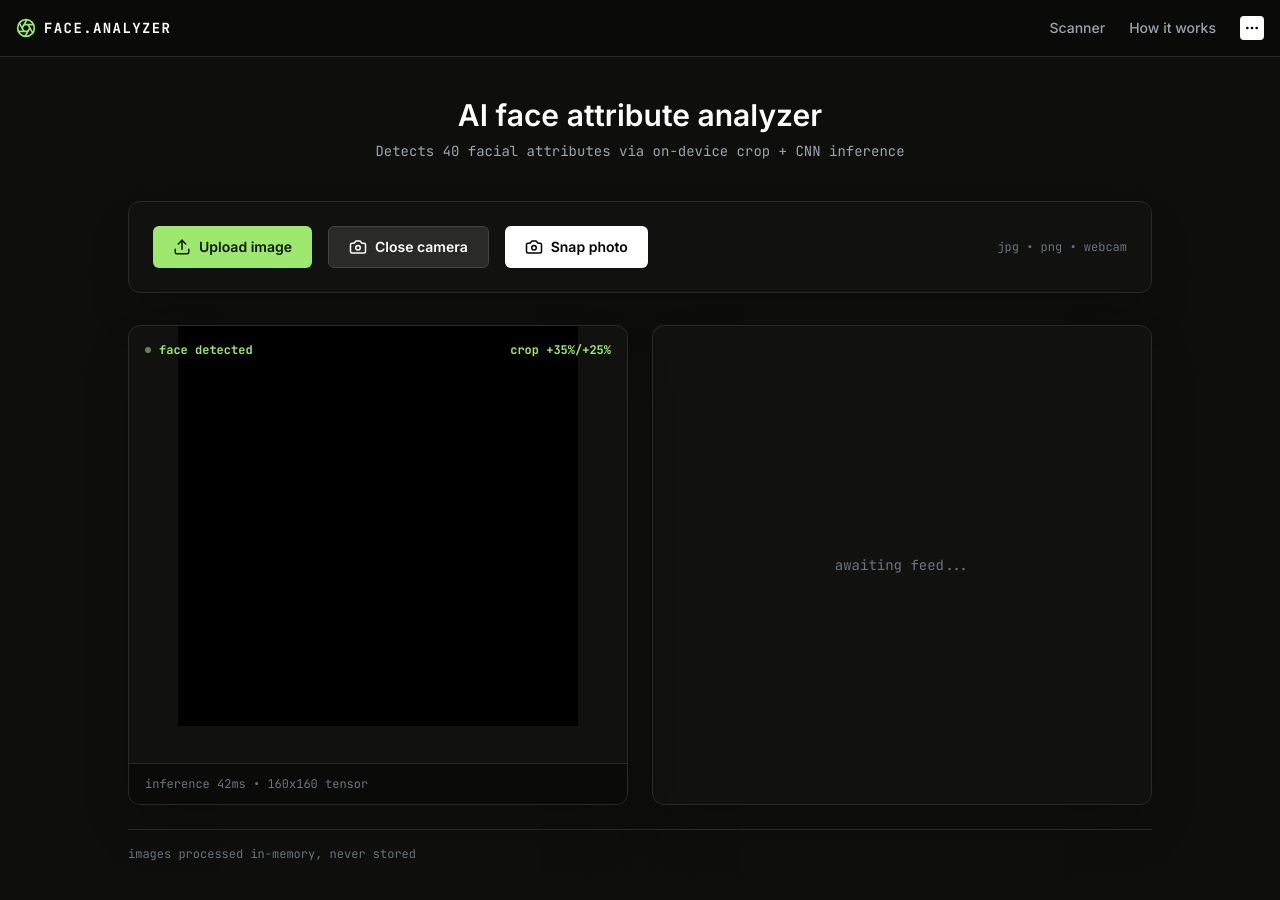
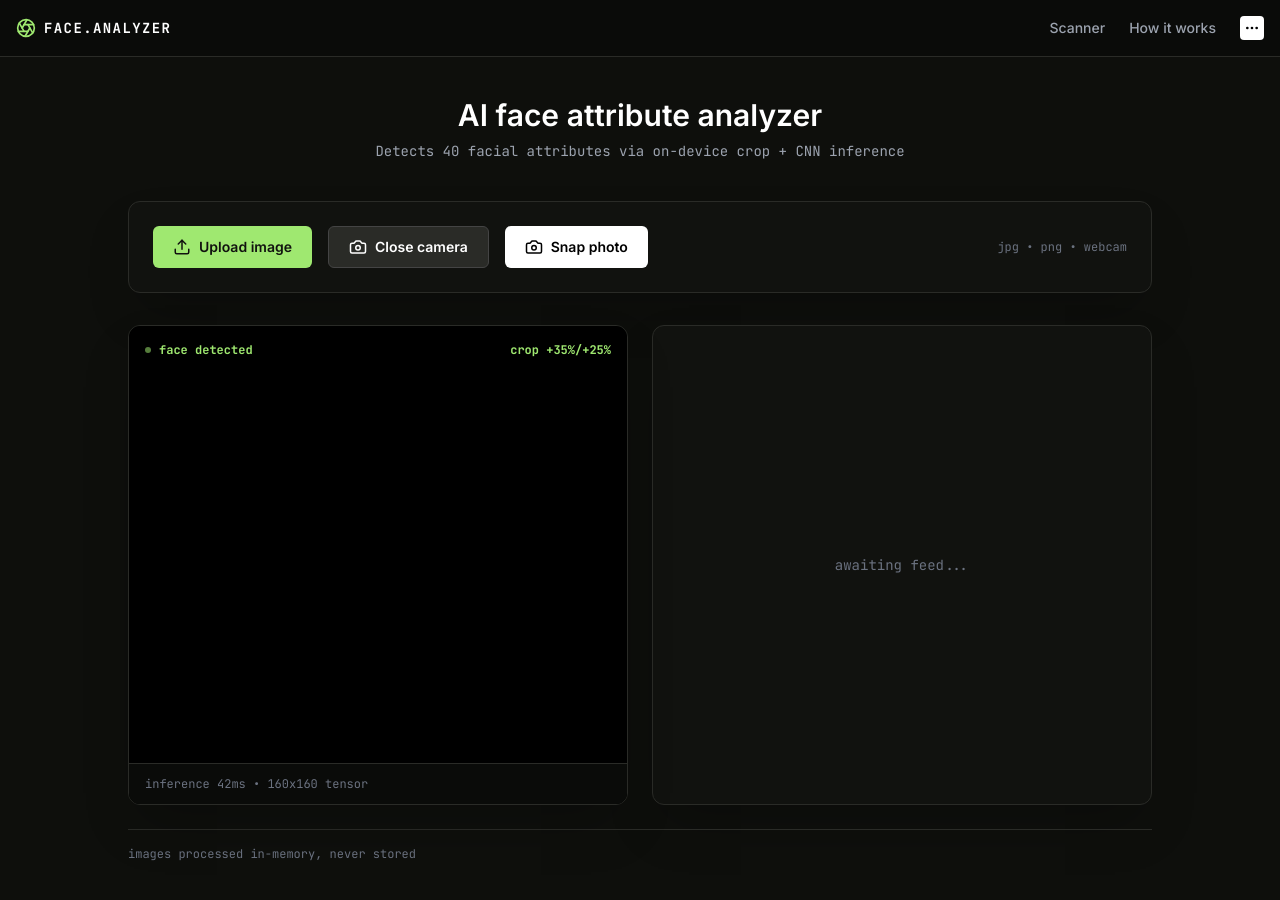
Before and after one commit to Yatin07/realtime-face-analysis, a React (Vite) app in the folder frontend/: page / in a window 1280 px wide. Both pictures are taken after a click on the button "Open camera". Built offline with nearby package versions, Linux system fonts and the light colour scheme; no server answers.

Commit message:
boxes debugging successfull

```diff
--- a/frontend/src/pages/Home.jsx
+++ b/frontend/src/pages/Home.jsx
@@ -155,42 +155,31 @@ function Home() {
             const natW = video.videoWidth;
             const natH = video.videoHeight;
 
-            // Force canvas to exactly match the fixed 400x400 container
-            // This makes CSS scale factor exactly 1.0 in both X and Y — no distortion
-            canvasRef.current.width = 400;
-            canvasRef.current.height = 400;
+            // Since the canvas perfectly hugs the video natively via CSS (w-full h-auto),
+            // we just set the internal canvas resolution to exactly match the native video resolution.
+            if (canvasRef.current.width !== natW || canvasRef.current.height !== natH) {
+              canvasRef.current.width = natW;
+              canvasRef.current.height = natH;
+            }
 
             const detections = faceDetectorRef.current.detectForVideo(video, performance.now());
             const ctx = canvasRef.current.getContext("2d");
-            ctx.clearRect(0, 0, 400, 400);
+            ctx.clearRect(0, 0, natW, natH);
 
             if (detections.detections.length === 0) {
               ctx.font = "13px monospace";
               ctx.fillStyle = "#D97757";
               ctx.fillText("no face detected", 12, 24);
-            }
-
-            if (detections.detections.length > 0) {
+            } else {
               const bbox = detections.detections[0].boundingBox;
 
-              // ADD THESE THREE LINES
-              console.log('natW:', natW, 'natH:', natH);
-              console.log('bbox raw:', bbox.originX, bbox.originY, bbox.width, bbox.height);
-              console.log('container:', canvasRef.current.width, canvasRef.current.height);
-
-              // Scale bbox from native video resolution into 400x400 canvas space
-              const scaleX = 400 / natW;
-              const scaleY = 400 / natH;
-
-              const scaledW = bbox.width * scaleX;
-              const scaledH = bbox.height * scaleY;
-              const scaledY = bbox.originY * scaleY;
-              // Flip X for the CSS mirror on Webcam
-              const flippedX = 400 - (bbox.originX * scaleX) - scaledW;
+              // No scaling math needed! Canvas and Video share the exact same internal coordinate system.
+              // Flip X to account for the CSS scaleX(-1) on the video element.
+              const flippedX = natW - bbox.originX - bbox.width;
 
               ctx.strokeStyle = "#9FE870";
-              ctx.lineWidth = 2;
-              ctx.strokeRect(flippedX, scaledY, scaledW, scaledH);
+              ctx.lineWidth = 3;
+              ctx.strokeRect(flippedX, bbox.originY, bbox.width, bbox.height);
             }
           }
         }
@@ -286,21 +275,22 @@ function Home() {
                 crop +35%/+25%
               </div>
 
-              {/* Fix 1: NO transforms on wrapper or canvas. Fix 2: mirror ONLY on Webcam via inline style. */}
-              {/* <div className="relative w-full h-full bg-black flex-grow"> */}
-              <div className="relative bg-black mx-auto" style={{ width: '400px', height: '400px' }}>
+              <div className="relative flex-grow w-full flex items-center justify-center bg-black overflow-hidden">
+                {/* The inner div perfectly hugs the video's natural aspect ratio */}
+                <div className="relative w-full">
                   <Webcam
                     audio={false}
                     ref={webcamRef}
                     screenshotFormat="image/jpeg"
                     style={{ transform: 'scaleX(-1)' }}
-                  className="absolute top-0 left-0 w-full h-full opacity-80"
-                  videoConstraints={{ width: 400, height: 400, facingMode: "user" }}
+                    className="block w-full h-auto opacity-80"
+                    videoConstraints={{ facingMode: "user" }}
                   />
                   <canvas
                     ref={canvasRef}
                     className="absolute top-0 left-0 w-full h-full pointer-events-none"
                   />
+                </div>
               </div>
 
               {/* Bottom Info Strip */}
```
Also changed, not shown: 2 other files (tests, documents, lock files or other folders). Lines whose indentation alone changed are shown as unchanged.
